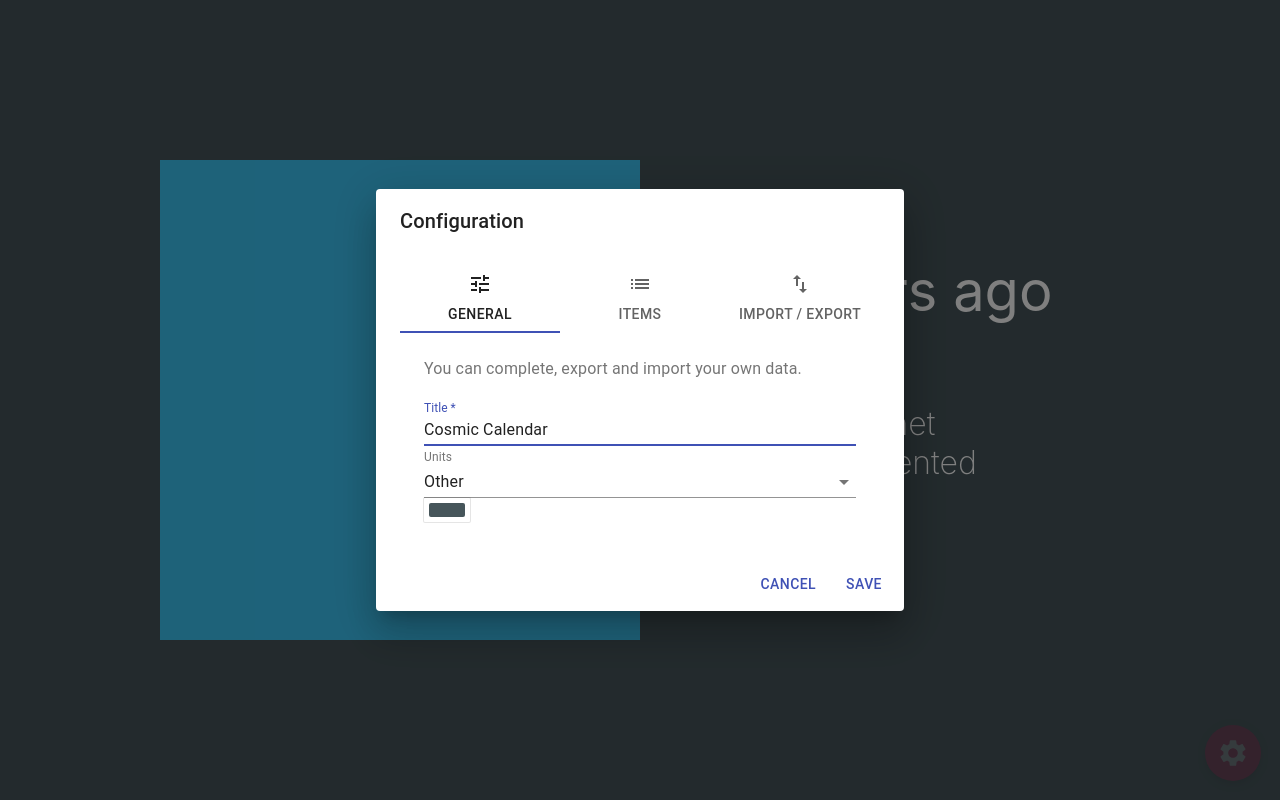
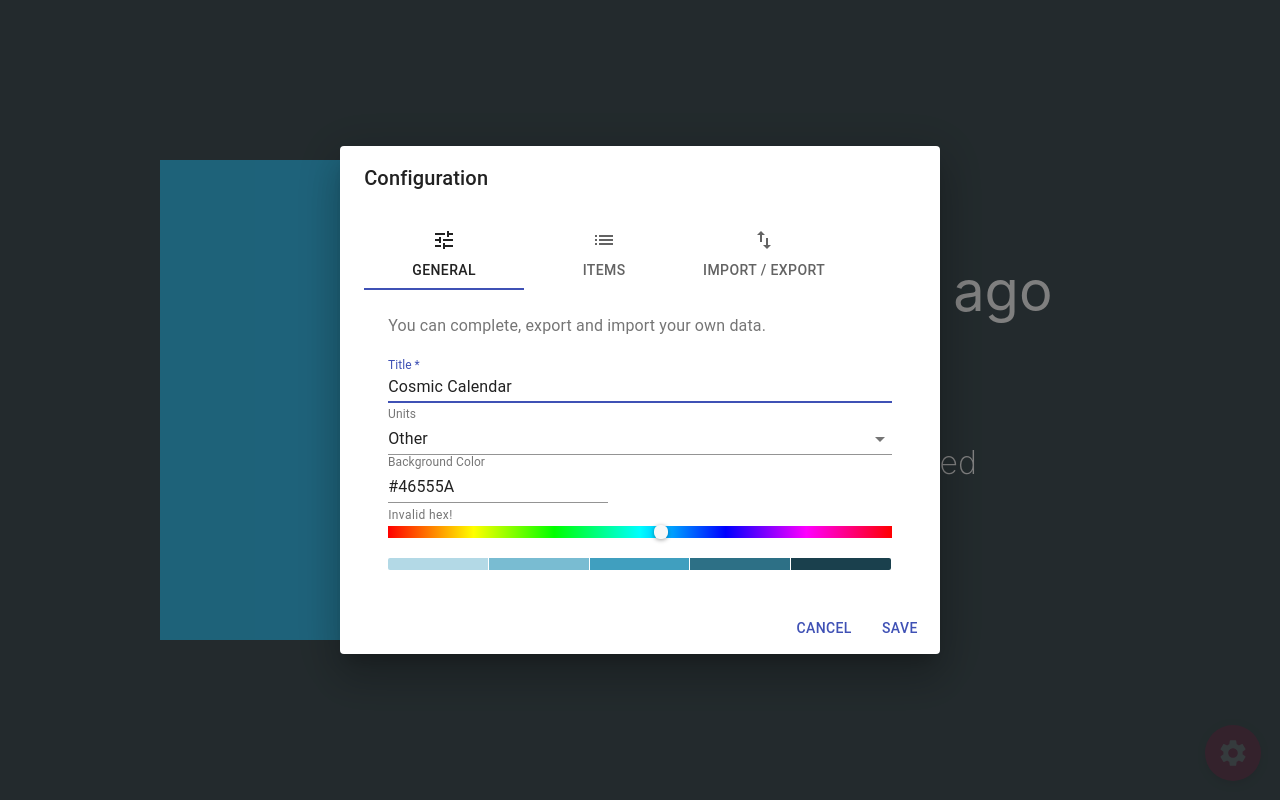
Before and after one commit to berrutti/comparing-numbers, a React (Create React App) app: page / in a window 1280 px wide. Both pictures are taken after a click on the button "settings". Built offline with nearby package versions, Linux system fonts and the light colour scheme.

Commit message:
Add Color picker component to better handle color changes (WIP)

```diff
--- /dev/null
+++ b/src/components/ColorPicker/ColorPicker.jsx
@@ -0,0 +1,30 @@
+import React, { useState } from 'react';
+
+import { SliderPicker } from 'react-color';
+import { TextField } from '@material-ui/core';
+
+export default function ColorPicker({ label, color, setColor }) {
+  const isValidHex = (stringToTest) => {
+    if (stringToTest.startsWith('#')) {
+      stringToTest = stringToTest.substring(1);
+    }
+    const parsedInt = parseInt(stringToTest, 16);
+    return (parsedInt.toString(16) === stringToTest)
+  }
+
+  const [error, setError] = useState(false);
+  const handleChange = (event) => {
+    const color = event.target.value;
+    if (isValidHex(color)) {
+      setError(false);
+      setColor(color)
+    } else {
+      setError(true);
+    }
+  }
+  return (
+    <>
+      <TextField error={error} helperText="Invalid hex!" id="standard-basic" label={label} defaultValue={color} onChange={handleChange} />
+      <SliderPicker width={'100%'} color={color} onChange={(newColor) => setColor(newColor)} />
+    </>);
+};
--- a/src/components/ConfigurationDialog/GeneralTab.jsx
+++ b/src/components/ConfigurationDialog/GeneralTab.jsx
@@ -1,6 +1,5 @@
-import React, { useState } from 'react';
-
-import { SliderPicker } from 'react-color';
+import React from 'react';
+import ColorPicker from '../ColorPicker/ColorPicker';
 
 import {
   DialogContentText,
@@ -12,13 +11,18 @@ import {
 } from '@material-ui/core';
 
 function GeneralTab({ modifiedConfig, setModifiedConfig }) {
-  const [displayPicker, setDisplayPicker] = useState(false);
+  const handleColorChange = (color) => {
+    setModifiedConfig(prevConfig => {
+      const newState = {
+        ...prevConfig,
+        backgroundColor: color.hex
+      };
 
-  const handleChange = (color) => {
-    console.log({ color: color.rgb });
+      return newState;
+    });
   };
+
   const handleConfigChange = (event) => {
-    debugger;
     setModifiedConfig(prevConfig => {
       const newState = {
         ...prevConfig,
@@ -61,37 +65,7 @@ function GeneralTab({ modifiedConfig, setModifiedConfig }) {
         </Select>
       </FormControl>
 
-      <div>
-        <div style={{
-          padding: '5px',
-          background: '#fff',
-          borderRadius: '1px',
-          boxShadow: '0 0 0 1px rgba(0,0,0,.1)',
-          display: 'inline-block',
-          cursor: 'pointer',
-        }} onClick={() => setDisplayPicker(!displayPicker)}>
-          <div style={{
-            width: '36px',
-            height: '14px',
-            borderRadius: '2px',
-            background: modifiedConfig.backgroundColor,
-          }} />
-        </div>
-        {displayPicker ? <div style={{
-          position: 'absolute',
-          zIndex: '2',
-        }}>
-          <div style={{
-            position: 'fixed',
-            top: '0px',
-            right: '0px',
-            bottom: '0px',
-            left: '0px',
-          }} onClick={() => setDisplayPicker(false)} />
-          <SliderPicker color={modifiedConfig.backgroundColor} onChange={handleChange} />
-        </div> : null}
-
-      </div>
+      <ColorPicker color={modifiedConfig.backgroundColor} label='Background Color' setColor={handleColorChange}></ColorPicker>
     </>)
 };
 
```
